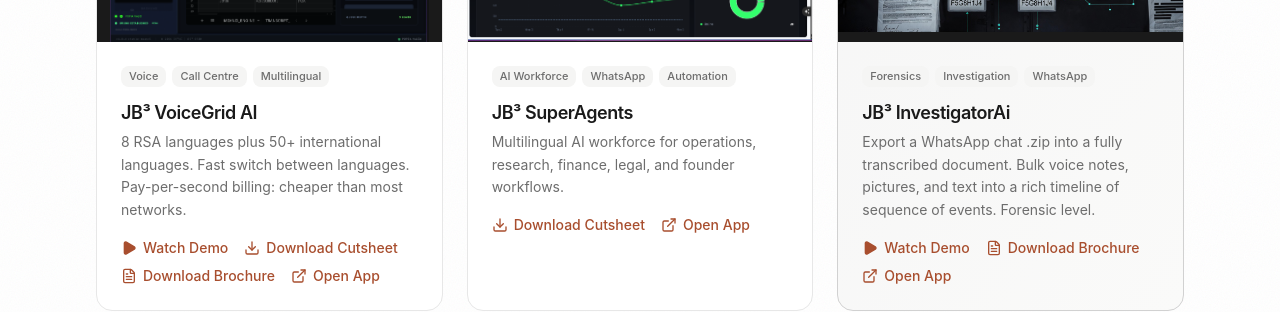
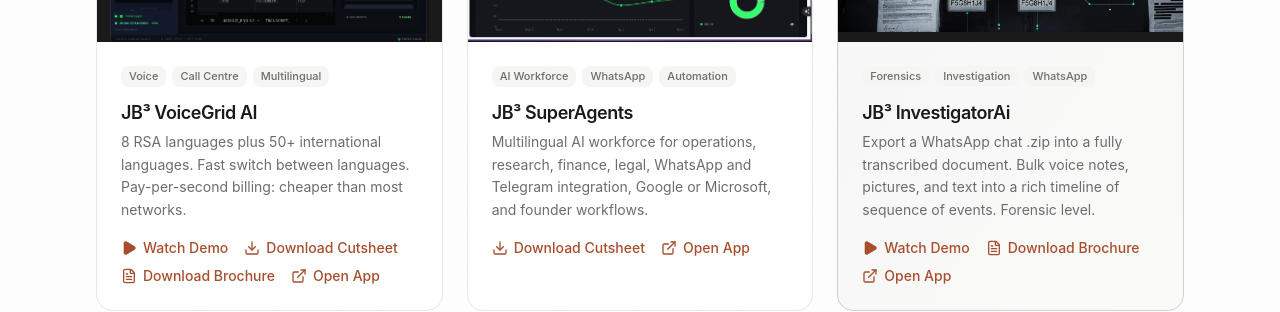
Before and after one commit to JB3Ai/JB_PROFILE_WEBSHOWCASE, a React (Vite) app: page / in a window 1280 px wide. Shown: the part 3380-3692 px from the top of the page. Built offline with nearby package versions, Linux system fonts and the light colour scheme.

Commit message:
copy: SuperAgents description adds WhatsApp/Telegram integration and Google/Microsoft

```diff
--- a/src/data/apps.ts
+++ b/src/data/apps.ts
@@ -66,7 +66,7 @@ export const apps: App[] = [
     id: 'superagents',
     title: 'JB³ SuperAgents',
     tagline: 'Multilingual AI workforce architecture',
-    description: 'Multilingual AI workforce for operations, research, finance, legal, and founder workflows.',
+    description: 'Multilingual AI workforce for operations, research, finance, legal, WhatsApp and Telegram integration, Google or Microsoft, and founder workflows.',
     longDescription: 'A managed AI workforce architecture for structured execution. Coordinates specialist AI-assisted roles across operations, research, development, creative work, growth, finance, legal support, voice, and founder workflows.',
     category: 'public',
     status: 'live',
```
